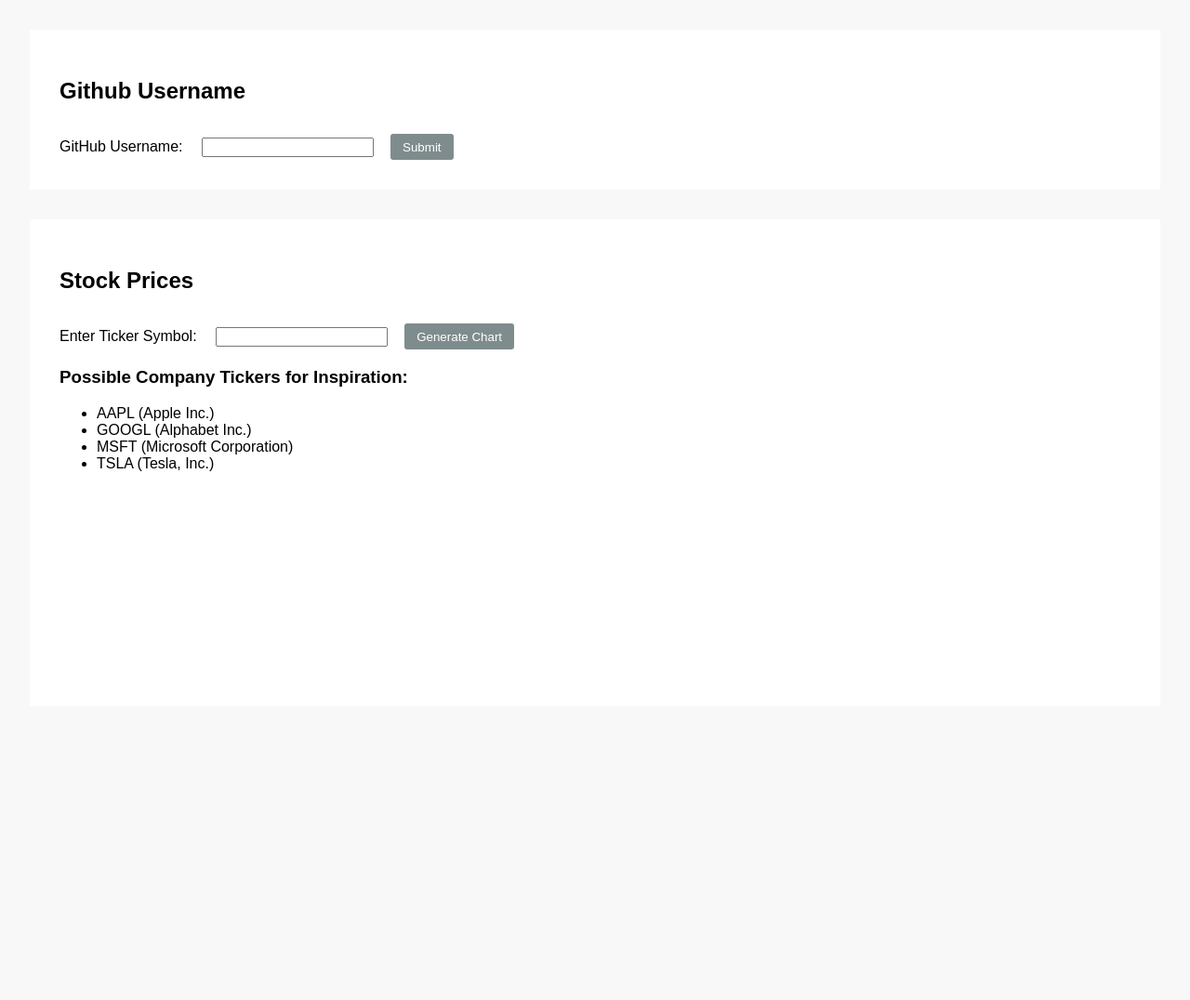
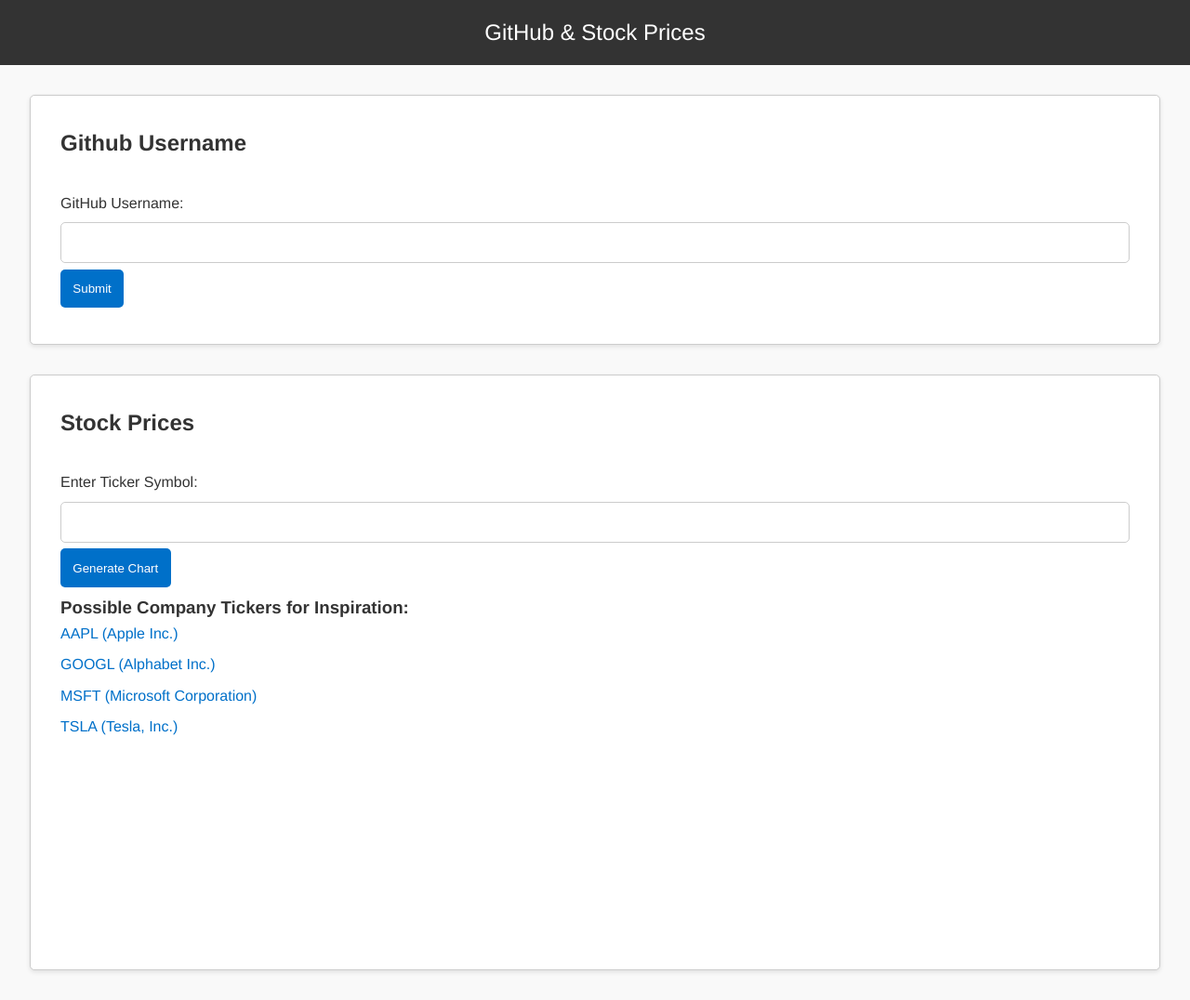
Before and after one commit to vadimduna/hello-world-website, a Flask app: page /github_form in a window 1280 px wide. Shown: the whole page at 93% size. Before the commit the page ends 507 px from the top, so only its background shows below. Run offline with Flask 3, Linux system fonts and the light colour scheme; a map, chart or similar area stays blank.

Commit message:
changed the style of the website

```diff
--- a/api/static/styles.css
+++ b/api/static/styles.css
@@ -1,85 +1,124 @@
-body {
-    font-family: Arial, sans-serif;
+/* Apple-inspired design */
+
+/* Reset default styles */
+* {
     margin: 0;
     padding: 0;
-    background-color: #f8f8f8;
+    box-sizing: border-box;
 }
 
-header, footer {
-    background-color: #7f8c8d;
-    color: white;
+body {
+    font-family: 'Helvetica Neue', Arial, sans-serif;
+    background: #f9f9f9;
+    color: #333;
+    line-height: 1.6;
+}
+
+header {
+    background: #333;
+    color: #fff;
     text-align: center;
-    padding: 1em;
+    padding: 1em 0;
+    font-family: 'Helvetica Neue', Arial, sans-serif;
+}
+
+header h1 {
+    font-size: 24px; /* Adjust the font size */
+    font-weight: normal; /* Adjust the font weight */
+    margin: 0;
 }
 
 section {
+    background: #fff;
+    border: 1px solid #ccc;
+    border-radius: 5px;
+    padding: 2em;
     margin: 2em;
-    padding: 2em;
-    background-color: white;
+    box-shadow: 0 2px 5px rgba(0, 0, 0, 0.1);
 }
 
 a {
-    display: block;
-    color: #7f8c8d;
-    text-align: left;
-    margin: 1em 0;
+    color: #0070c9;
     text-decoration: none;
+    transition: color 0.3s ease;
 }
 
 a:hover {
-    text-decoration: underline;
+    color: #0056b3;
 }
 
-img {
-    width: 500px;
-    height: 333px;
-    display: block;
-    margin: 0 auto;
-}
-
-/* Table styles */
 table {
+    background: #f5f5f5;
     width: 100%;
     border-collapse: collapse;
 }
 
 th, td {
-    border: 1px solid black;
+    border: 1px solid #ddd;
     padding: 8px;
     text-align: left;
 }
 
 th {
-    background-color: #f2f2f2;
+    background: #eee;
+    font-weight: thin;
 }
 
-/* Form styles */
 form {
     margin-top: 2em;
 }
 
 form label, form input {
-    margin-right: 1em;
+    display: block;
+    margin: 0.5em 0;
+}
+
+input[type="text"] {
+    width: 100%;
+    padding: 1em;
+    border: 1px solid #ccc;
+    border-radius: 5px;
 }
 
 input[type="submit"] {
-    background-color: #7f8c8d;
-    color: white;
-    padding: 0.5em 1em;
+    background: #0070c9;
+    color: #fff;
+    padding: 1em;
     border: none;
+    border-radius: 5px;
     cursor: pointer;
-    border-radius: 3px;
-    transition: background-color 0.3s ease;
+    transition: background 0.3s ease;
 }
 
 input[type="submit"]:hover {
-    background-color: #626f70;
+    background: #0056b3;
 }
 
-/* Footer styles */
 footer {
-    position: fixed;
-    left: 0;
-    bottom: 0;
-    width: 100%;
+    background: #333;
+    color: #fff;
+    padding: 1em;
 }
+
+nav {
+    background: #000;
+    padding: 1em;
+    text-align: center;
+}
+
+nav h2 {
+    color: #fff;
+    font-size: 1.5em;
+    font-weight: thin;
+}
+
+/* Enhance the possible company tickers */
+ul {
+    list-style: none;
+}
+
+ul li {
+    margin-bottom: 8px;
+    color: #0070c9;
+    font-weight: thin;
+}
--- a/api/templates/github_form.html
+++ b/api/templates/github_form.html
@@ -8,6 +8,10 @@
     <script src="https://cdn.jsdelivr.net/npm/chart.js"></script>
 </head>
 <body>
+    <header>
+        <h1>GitHub & Stock Prices</h1>
+    </header>
+
     <section id="github-section">
         <h2>Github Username</h2>
         <form action="/process_github_username" method="post">
@@ -21,7 +25,7 @@
         <h2>Stock Prices</h2>
         <form id="tickerForm">
             <label for="tickerInput">Enter Ticker Symbol:</label>
-            <input type="text" id="tickerInput" name="ticker" required>
+            <input type="text" id="tickerInput" name "ticker" required>
             <input type="submit" value="Generate Chart">
             <h3>Possible Company Tickers for Inspiration:</h3>
             <ul>
```
